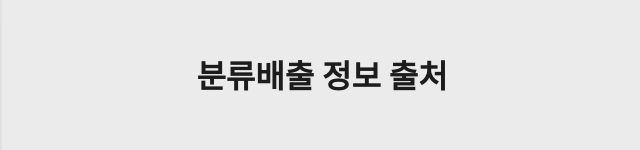
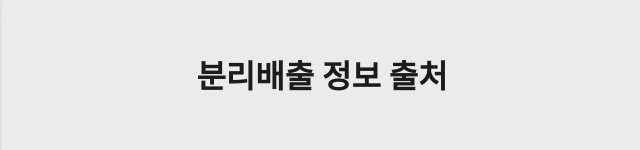
Before and after one commit to youngjoo9992/disposal-guide, a React (Create React App) app: page /about in a window 1280 px wide. Shown: the part 1529-1679 px from the top of the page, without its empty margins (318-958 px from the left). Built offline with nearby package versions, Linux system fonts and the light colour scheme; a web font is replaced by a local one.

Commit message:
Chore: edited typo

```diff
--- a/src/pages/About.js
+++ b/src/pages/About.js
@@ -62,7 +62,7 @@ const About = () => {
         whileInView={{ opacity: 1 }}
         viewport={{ amount: "0.8" }}
       >
-        <Heading style={{ fontSize: "4vh" }}>분류배출 정보 출처</Heading>
+        <Heading style={{ fontSize: "4vh" }}>분리배출 정보 출처</Heading>
 
         <Content
           style={{
```
